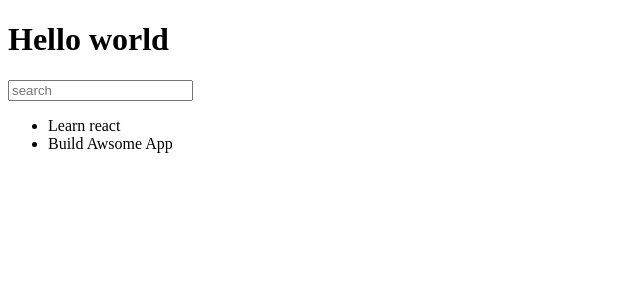
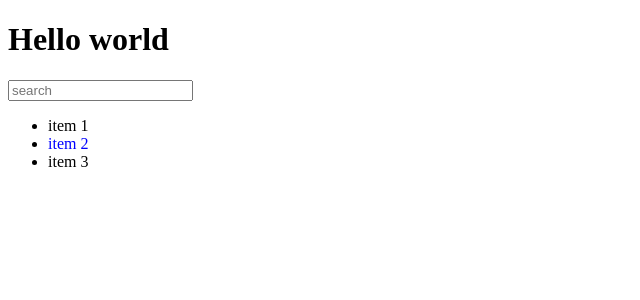
Before and after one commit to kaptor2/Todo-list, a React (Create React App) app: page / in a window 1280 px wide. Shown: the top 300 px of the page, without its empty margins (0-640 px from the left). Built offline with nearby package versions, Linux system fonts and the light colour scheme.

Commit message:
decomposition of the reactive components and adding a simple display logic TodoListItem

```diff
--- a/public/index.html
+++ b/public/index.html
@@ -1,11 +1,14 @@
 <!DOCTYPE html>
 <html lang="en">
+
 <head>
   <meta charset="utf-8" />
   <meta name="viewport" content="width=device-width, initial-scale=1" />
   <title>Todo App</title>
 </head>
+
 <body>
   <div id="root"></div>
 </body>
+
 </html>
--- /dev/null
+++ b/src/App.js
@@ -0,0 +1,14 @@
+import React from "react";
+import { AppHeader } from "./components/AppHeader";
+import { SearchPanel } from "./components/SearchPanel";
+import { TodoList } from "./components/TodoList";
+
+export const App = () => {
+  return (
+    <div>
+      <AppHeader />
+      <SearchPanel />
+      <TodoList />
+    </div>
+  );
+};
--- /dev/null
+++ b/src/components/AppHeader.js
@@ -0,0 +1,5 @@
+import React from "react";
+
+export const AppHeader = () => {
+  return <h1>Hello world</h1>;
+};
--- /dev/null
+++ b/src/components/SearchPanel.js
@@ -0,0 +1,5 @@
+import React from "react";
+
+export const SearchPanel = () => {
+  return <input placeholder="search" />;
+};
--- /dev/null
+++ b/src/components/TodoList.js
@@ -0,0 +1,18 @@
+import React from "react";
+import { TodoListItem } from "./TodoListItem";
+
+export const TodoList = () => {
+  return (
+    <ul>
+      <li>
+        <TodoListItem text="item 1" />
+      </li>
+      <li>
+        <TodoListItem text="item 2" important={true} />
+      </li>
+      <li>
+        <TodoListItem text="item 3" />
+      </li>
+    </ul>
+  );
+};
--- /dev/null
+++ b/src/components/TodoListItem.js
@@ -0,0 +1,9 @@
+import React from "react";
+
+export const TodoListItem = ({ text, important }) => {
+  const style = {
+    color: important ? 'Blue' : 'black'
+  };
+
+  return <span style={style}>{text}</span>;
+};
--- a/src/index.js
+++ b/src/index.js
@@ -1,31 +1,5 @@
+import ReactDOM from "react-dom";
 import React from "react";
-import ReactDOM from "react-dom";
+import { App } from "./App";
 
-const App = () => {
-  return (
-    <div>
-      <AppHeader />
-      <SearchPanel />
-      <TodoList />
-    </div>
-  );
-};
-
-const TodoList = () => {
-  return (
-    <ul>
-      <li>Learn react</li>
-      <li>Build Awsome App</li>
-    </ul>
-  );
-};
-
-const SearchPanel = () => {
-  return <input placeholder="search" />;
-};
-
-const AppHeader = () => {
-  return <h1>Hello world</h1>;
-};
-
-ReactDOM.render(App(), document.getElementById("root"));
+ReactDOM.render(<App />, document.getElementById("root"));
```
Also changed, not shown: package.json (+12 -0 lines). Lines whose indentation alone changed are shown as unchanged.
